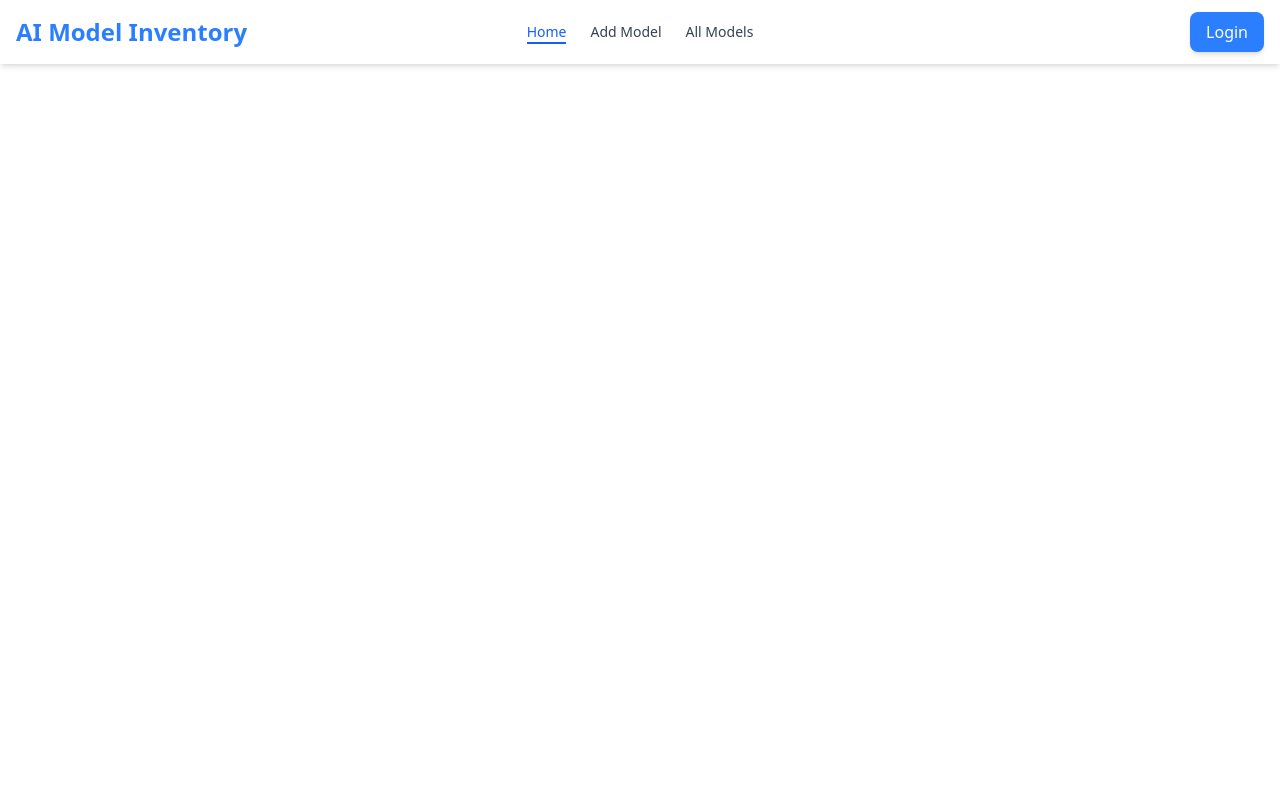
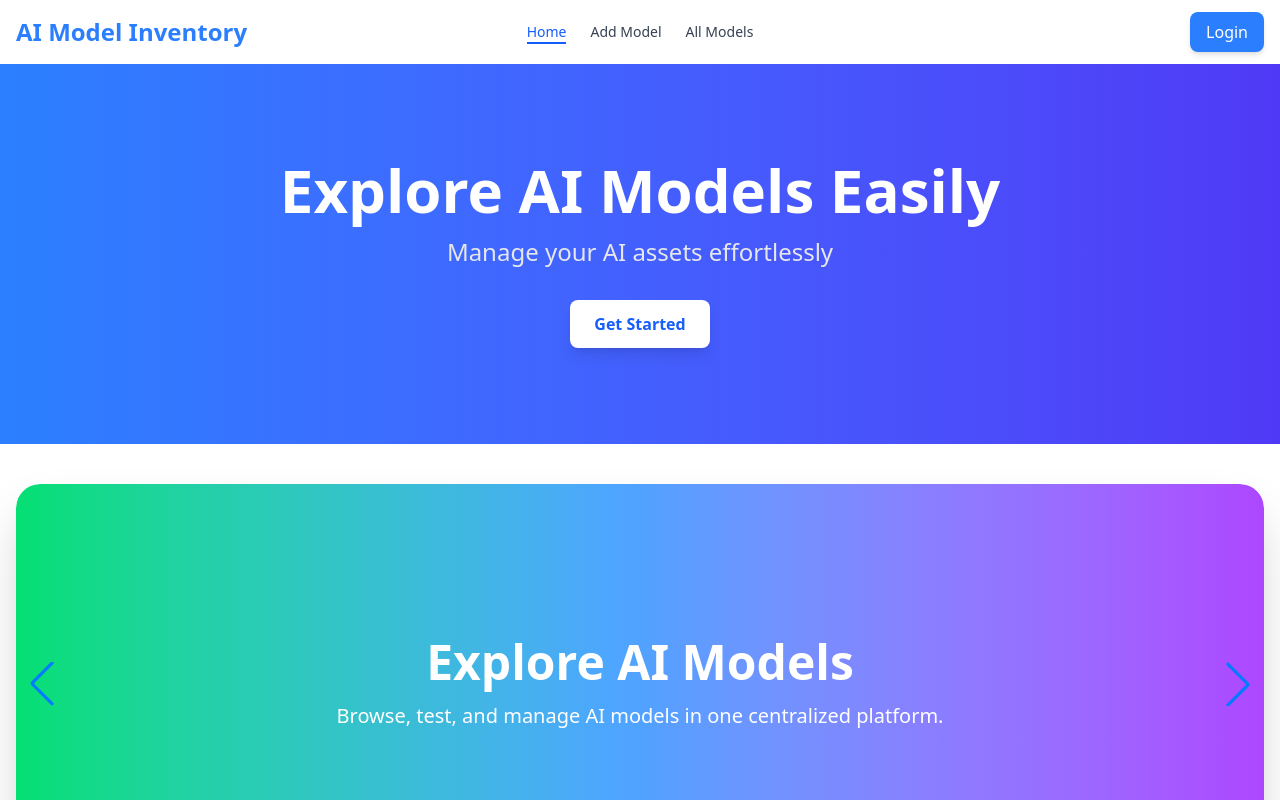
Before and after one commit to Tanzeem74/AI-Inventory-Model-Client, a React (Vite) app: page / in a window 1280 px wide. Shown: the top 800 px of the page. Built offline with nearby package versions, Linux system fonts and the light colour scheme; no server answers.

Commit message:
banner,slider section added

```diff
--- a/package.json
+++ b/package.json
@@ -18,7 +18,10 @@
     "react-dom": "^19.1.1",
     "react-icons": "^5.5.0",
     "react-router": "^7.9.5",
+    "react-slick": "^0.31.0",
     "react-toastify": "^11.0.5",
+    "slick-carousel": "^1.8.1",
+    "swiper": "^12.0.3",
     "tailwindcss": "^4.1.17"
   },
   "devDependencies": {
--- a/src/components/Home.jsx
+++ b/src/components/Home.jsx
@@ -1,9 +1,15 @@
-import React from 'react';
+import React, { useEffect } from 'react';
+import Banner from '../pages/Banner';
+import Slider from '../pages/Slider';
 
 const Home = () => {
+    useEffect(() => {
+        document.title = "Homepage";
+    }, []);
     return (
         <div>
-
+            <Banner></Banner>
+            <Slider></Slider>
         </div>
     );
 };
--- a/src/firebase/firebase.config.js
+++ b/src/firebase/firebase.config.js
@@ -5,12 +5,12 @@ import { initializeApp } from "firebase/app";
 
 // Your web app's Firebase configuration
 const firebaseConfig = {
-  apiKey: "AIzaSyAubJ_x-6enGkjnFYdkPwT8AfOXpxW5suA",
-  authDomain: "assignment-10-d1e01.firebaseapp.com",
-  projectId: "assignment-10-d1e01",
-  storageBucket: "assignment-10-d1e01.firebasestorage.app",
-  messagingSenderId: "819872720439",
-  appId: "1:819872720439:web:e6a3b025eb3570959581b2"
+  apiKey: import.meta.env.VITE_apiKey,
+  authDomain: import.meta.env.VITE_authDomain,
+  projectId: import.meta.env.VITE_projectId,
+  storageBucket: import.meta.env.VITE_storageBucket,
+  messagingSenderId: import.meta.env.VITE_messagingSenderId,
+  appId: import.meta.env.VITE_appId,
 };
 
 // Initialize Firebase
--- /dev/null
+++ b/src/pages/Banner.jsx
@@ -0,0 +1,21 @@
+import React from 'react';
+
+const Banner = () => {
+  return (
+    <section className="relative bg-linear-to-r from-blue-500 to-indigo-600 text-white">
+      <div className="max-w-7xl mx-auto px-4 sm:px-6 lg:px-8 py-24 flex flex-col items-center text-center">
+        <h1 className="text-4xl sm:text-5xl md:text-6xl font-extrabold mb-4">
+          Explore AI Models Easily
+        </h1>
+        <h3 className="text-lg sm:text-xl md:text-2xl mb-8 text-gray-200">
+          Manage your AI assets effortlessly
+        </h3>
+        <button className="bg-white text-blue-600 font-semibold px-6 py-3 rounded-lg shadow-lg hover:bg-gray-100 transition">
+          Get Started
+        </button>
+      </div>
+    </section>
+  );
+};
+
+export default Banner;
--- /dev/null
+++ b/src/pages/Slider.jsx
@@ -0,0 +1,66 @@
+import React from "react";
+import { Swiper, SwiperSlide } from "swiper/react";
+import { Navigation, Pagination, Autoplay } from "swiper/modules";
+import "swiper/css";
+import "swiper/css/navigation";
+import "swiper/css/pagination";
+
+const Slider = () => {
+    return (
+        <div className="max-w-7xl mx-auto mt-10 px-4">
+            <Swiper
+                modules={[Pagination, Navigation, Autoplay]}
+                spaceBetween={30}
+                slidesPerView={1}
+                pagination={{ clickable: true }}
+                navigation
+                autoplay={{ delay: 4000, disableOnInteraction: false }}
+                loop={true}
+                className="rounded-3xl shadow-2xl overflow-hidden"
+            >
+                <SwiperSlide>
+                    <div className="flex flex-col justify-center items-center min-h-[300px] sm:min-h-[400px] bg-linear-to-r from-indigo-500 via-purple-500 to-pink-500 rounded-3xl text-center px-4">
+                        <h1 className="text-3xl sm:text-4xl md:text-5xl font-bold text-white">
+                            Welcome to AI Inventory!
+                        </h1>
+                        <p className="mt-4 text-lg sm:text-xl text-white max-w-2xl">
+                            Manage and track all your AI models and assets effortlessly.
+                        </p>
+                    </div>
+                </SwiperSlide>
+                <SwiperSlide>
+                    <div className="flex flex-col justify-center items-center min-h-[300px] sm:min-h-[400px] bg-linear-to-r from-green-400 via-blue-400 to-purple-500 rounded-3xl text-center px-4">
+                        <h1 className="text-3xl sm:text-4xl md:text-5xl font-bold text-white">
+                            Explore AI Models
+                        </h1>
+                        <p className="mt-4 text-lg sm:text-xl text-white max-w-2xl">
+                            Browse, test, and manage AI models in one centralized platform.
+                        </p>
+                    </div>
+                </SwiperSlide>
+                <SwiperSlide>
+                    <div className="flex flex-col justify-center items-center min-h-[300px] sm:min-h-[400px] bg-linear-to-r from-yellow-400 via-orange-400 to-red-500 rounded-3xl text-center px-4">
+                        <h1 className="text-3xl sm:text-4xl md:text-5xl font-bold text-white">
+                            Monitor AI Performance
+                        </h1>
+                        <p className="mt-4 text-lg sm:text-xl text-white max-w-2xl">
+                            Keep track of your models’ performance and analytics in real-time.
+                        </p>
+                    </div>
+                </SwiperSlide>
+                <SwiperSlide>
+                    <div className="flex flex-col justify-center items-center min-h-[300px] sm:min-h-[400px] bg-linear-to-r from-pink-500 via-purple-500 to-indigo-500 rounded-3xl text-center px-4">
+                        <h1 className="text-3xl sm:text-4xl md:text-5xl font-bold text-white">
+                            Seamless Integration
+                        </h1>
+                        <p className="mt-4 text-lg sm:text-xl text-white max-w-2xl">
+                            Connect your AI tools and manage your workflow smoothly.
+                        </p>
+                    </div>
+                </SwiperSlide>
+            </Swiper>
+        </div>
+    );
+};
+
+export default Slider;
```
Also changed, not shown: src/Routes/Routes.jsx (+7 -0 lines), 1 other file (tests, documents, lock files or other folders).
